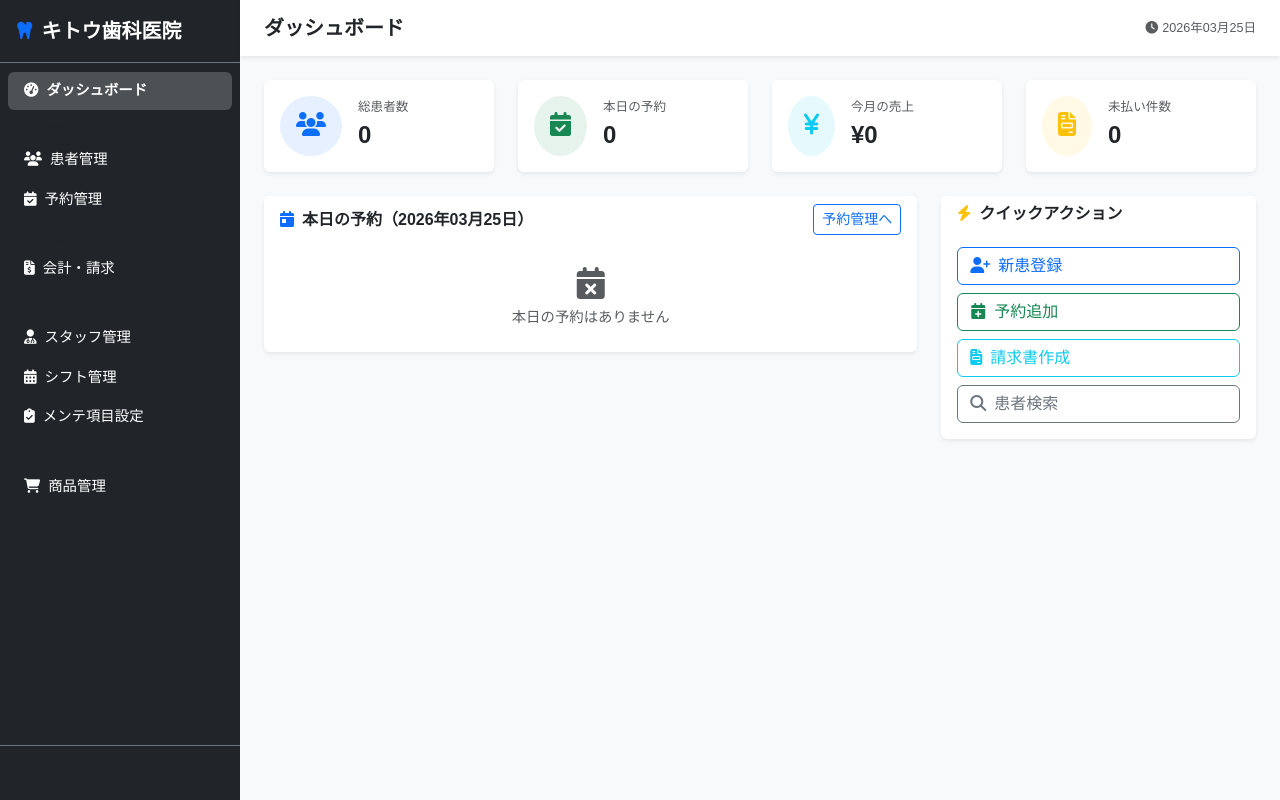
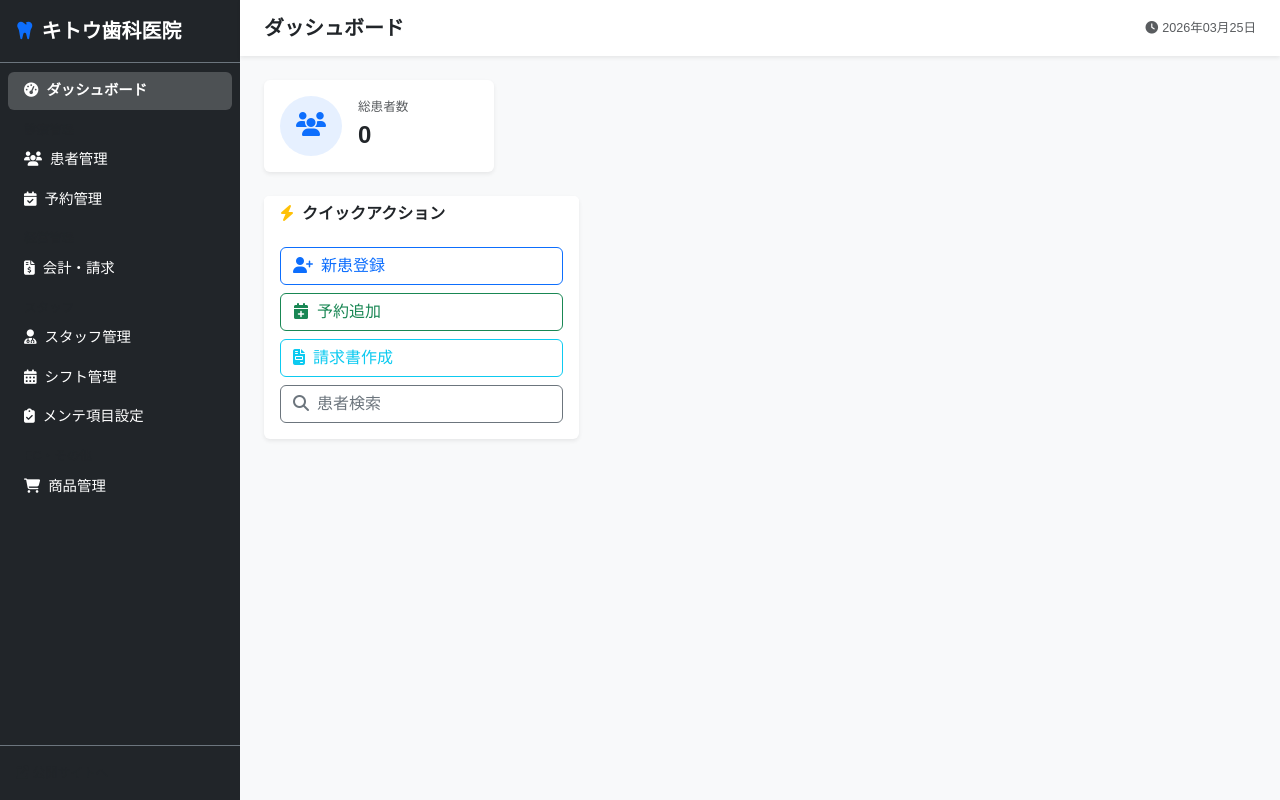
Before and after one commit to kitwo0623-maker/dental-clinic, a Flask app: page /admin in a window 1280 px wide. Run offline with Flask 3, Linux system fonts and the light colour scheme; data that the repository does not hold is empty.

Commit message:
ダッシュボードから本日の予約・今月の売上・未払い件数を削除
https://claude.ai/code/session_016GZoCSKRYQqhHHLsN73VhV

```diff
--- a/templates/admin/dashboard.html
+++ b/templates/admin/dashboard.html
@@ -18,101 +18,10 @@
       </div>
     </div>
   </div>
-  <div class="col-md-3">
-    <div class="card border-0 shadow-sm">
-      <div class="card-body d-flex align-items-center">
-        <div class="rounded-circle bg-success bg-opacity-10 p-3 me-3">
-          <i class="fas fa-calendar-check text-success fs-4"></i>
-        </div>
-        <div>
-          <div class="text-muted small">本日の予約</div>
-          <div class="fw-bold fs-4">{{ today_appointments|length }}</div>
-        </div>
-      </div>
-    </div>
-  </div>
-  <div class="col-md-3">
-    <div class="card border-0 shadow-sm">
-      <div class="card-body d-flex align-items-center">
-        <div class="rounded-circle bg-info bg-opacity-10 p-3 me-3">
-          <i class="fas fa-yen-sign text-info fs-4"></i>
-        </div>
-        <div>
-          <div class="text-muted small">今月の売上</div>
-          <div class="fw-bold fs-4">¥{{ '{:,}'.format(monthly_revenue) }}</div>
-        </div>
-      </div>
-    </div>
-  </div>
-  <div class="col-md-3">
-    <div class="card border-0 shadow-sm">
-      <div class="card-body d-flex align-items-center">
-        <div class="rounded-circle bg-warning bg-opacity-10 p-3 me-3">
-          <i class="fas fa-file-invoice text-warning fs-4"></i>
-        </div>
-        <div>
-          <div class="text-muted small">未払い件数</div>
-          <div class="fw-bold fs-4">{{ unpaid_count }}</div>
-        </div>
-      </div>
-    </div>
-  </div>
 </div>
 
-<!-- Today's Appointments -->
+<!-- クイックアクション -->
 <div class="row g-4">
-  <div class="col-lg-8">
-    <div class="card border-0 shadow-sm">
-      <div class="card-header bg-white border-0 d-flex justify-content-between align-items-center">
-        <h6 class="fw-bold mb-0"><i class="fas fa-calendar-day text-primary me-2"></i>本日の予約（{{ today.strftime('%Y年%m月%d日') }}）</h6>
-        <a href="{{ url_for('appointments') }}" class="btn btn-sm btn-outline-primary">予約管理へ</a>
-      </div>
-      <div class="card-body p-0">
-        {% if today_appointments %}
-        <div class="table-responsive">
-          <table class="table table-hover mb-0">
-            <thead class="table-light">
-              <tr>
-                <th class="ps-3">時間</th>
-                <th>患者名</th>
-                <th>治療内容</th>
-                <th>担当</th>
-                <th>ステータス</th>
-              </tr>
-            </thead>
-            <tbody>
-              {% for appt in today_appointments %}
-              <tr>
-                <td class="ps-3 fw-bold">{{ appt.appointment_date.strftime('%H:%M') }}</td>
-                <td>
-                  <a href="{{ url_for('patient_detail', patient_id=appt.patient.id) }}" class="text-decoration-none">
-                    {{ appt.patient.name }}
-                  </a>
-                </td>
-                <td class="text-muted small">{{ appt.treatment_type or '-' }}</td>
-                <td class="text-muted small">{{ appt.staff.name if appt.staff else '-' }}</td>
-                <td>
-                  <span class="badge rounded-pill
-                    {% if appt.status == '予約済' %}bg-primary
-                    {% elif appt.status == '来院済' %}bg-success
-                    {% else %}bg-secondary{% endif %}">
-                    {{ appt.status }}
-                  </span>
-                </td>
-              </tr>
-              {% endfor %}
-            </tbody>
-          </table>
-        </div>
-        {% else %}
-        <div class="text-center py-4 text-muted">
-          <i class="fas fa-calendar-times mb-2 d-block" style="font-size:2rem;"></i>
-          本日の予約はありません
-        </div>
-        {% endif %}
-      </div>
-    </div>
-  </div>
   <div class="col-lg-4">
     <div class="card border-0 shadow-sm">
       <div class="card-header bg-white border-0">
```
